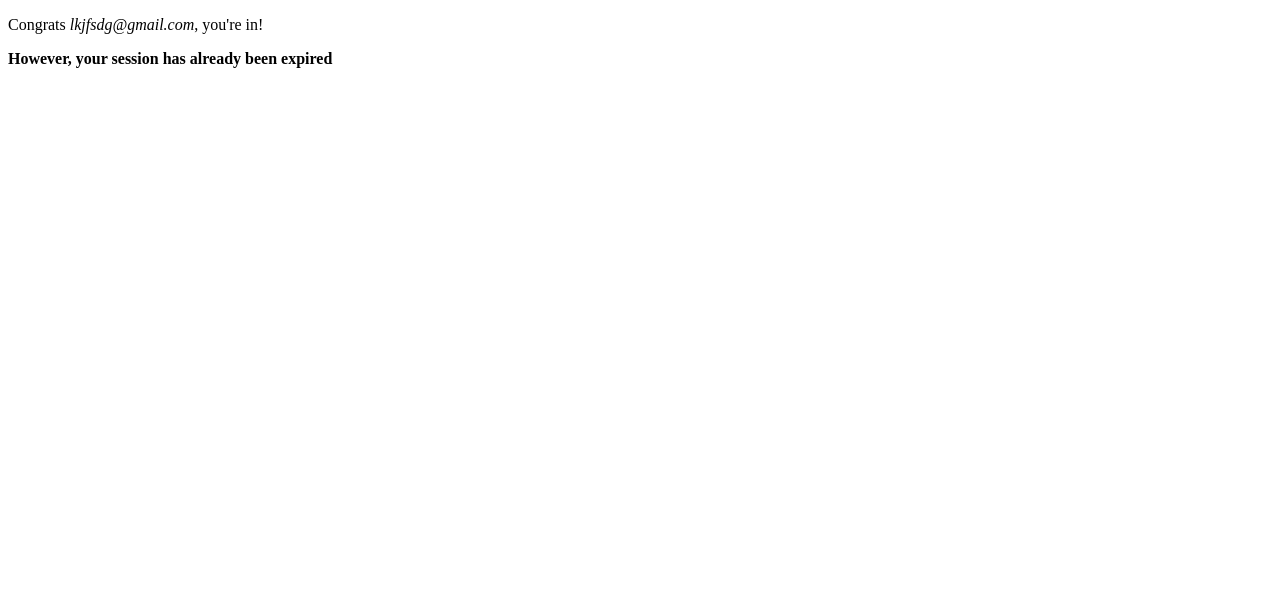
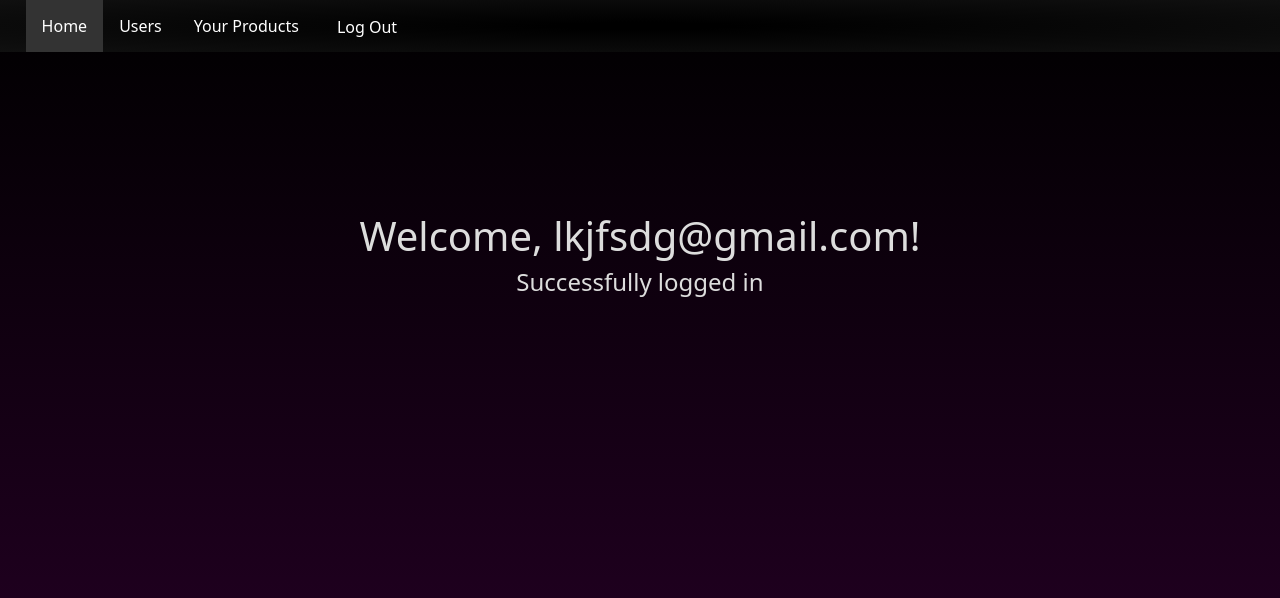
Before and after one commit to Falcarino/django-rest, a Django app: page /home/ in a window 1280 px wide. Shown: the top 598 px of the page. Run offline with Django 4.2, Linux system fonts and the light colour scheme; a user stored in the database is signed in; some libraries are stand-ins or nearby versions.

Commit message:
feat(UI): Designed the home page, provided functionality to the logout button

```diff
--- a/api_handler/authentication/templates/login.html
+++ b/api_handler/authentication/templates/login.html
@@ -1,4 +1,6 @@
 {% extends "base_generic.html" %}
+
+<html lang="en">
 
 {% block content %}
 
@@ -29,3 +31,5 @@
   <p>If you don't have a user account <a href="{% url 'register' %}">click here</a> to register</p>
 
 {% endblock %}
+
+</html>
--- a/api_handler/authentication/templates/register.html
+++ b/api_handler/authentication/templates/register.html
@@ -1,4 +1,6 @@
 {% extends "base_generic.html" %}
+
+<html lang="en">
 
 {% block content %}
   {% if not passwords_match %}
@@ -26,3 +28,5 @@
   </form>
 
 {% endblock %}
+
+</html>
--- a/api_handler/authentication/urls.py
+++ b/api_handler/authentication/urls.py
@@ -1,8 +1,8 @@
 from django.urls import path
-from .views import SignInView
-from .views import SignUpView
+from .views import SignInView, SignUpView, LogoutView
 
 urlpatterns = [
-    path('', SignInView.as_view(), name='login'),
+    path('login/', SignInView.as_view(), name='login'),
+    path('logout/', LogoutView.as_view(), name='logout'),
     path('register/', SignUpView.as_view(), name='register')
 ]
--- a/api_handler/core/settings.py
+++ b/api_handler/core/settings.py
@@ -42,6 +42,7 @@ INSTALLED_APPS = [
     'django.contrib.messages',
     'django.contrib.staticfiles',
     'rest_framework',
+    'bootstrap5',
     'core',
     'authentication',
     'home',
@@ -131,7 +132,11 @@ USE_TZ = True
 # Static files (CSS, JavaScript, Images)
 # https://docs.djangoproject.com/en/4.1/howto/static-files/
 
+STATIC_ROOT = BASE_DIR / 'api_handler'
 STATIC_URL = 'static/'
+STATICFILES_DIRS = [
+
+]
 
 # Default primary key field type
 # https://docs.djangoproject.com/en/4.1/ref/settings/#default-auto-field
--- a/api_handler/core/templates/base_generic.html
+++ b/api_handler/core/templates/base_generic.html
@@ -1,10 +1,23 @@
 <!DOCTYPE html>
 <html lang="en">
+
 <head>
-  {% block title %}<title>Test Site</title>{% endblock %}
+  {% load bootstrap5 %}
+  {% bootstrap_css %}
+  {% bootstrap_messages %}
+  <!-- Meta tags -->
+  <meta charset="utf-8">
+  <meta name="viewport" content="width=device-width, initial-scale=1">
+
+  <!-- Bootstrap CSS -->
+  <link href="https://cdn.jsdelivr.net/npm/bootstrap@5.0.2/dist/css/bootstrap.min.css" rel="stylesheet" integrity="sha384-EVSTQN3/azprG1Anm3QDgpJLIm9Nao0Yz1ztcQTwFspd3yD65VohhpuuCOmLASjC" crossorigin="anonymous">
+
+  {% block head %}
+
+  {% endblock %}
 </head>
-<body>
-  {% block sidebar %}<!-- insert default navigation text for every page -->{% endblock %}
-  {% block content %}<!-- default content text (typically empty) -->{% endblock %}
-</body>
+
+{% block content %}
+
+{% endblock %}
 </html>
--- a/api_handler/core/urls.py
+++ b/api_handler/core/urls.py
@@ -9,6 +9,6 @@ urlpatterns = [
     path('api/users/', include('users.urls')),
     path('api/products/', include('products.urls')),
     path('', lambda request: redirect('home/', permanent=False)),
-    path('login/', include('authentication.urls')),
+    path('auth/', include('authentication.urls')),
     path('home/', include('home.urls'))
 ]
--- /dev/null
+++ b/api_handler/home/static/style.css
@@ -0,0 +1,65 @@
+html {
+    height: 100%;
+}
+
+header {
+    padding-top: 0;
+    height: 52px;
+    background: radial-gradient(#000000 10%, #101010);
+}
+
+ul {
+    list-style-type: none;
+    margin: 0;
+    padding: 0;
+    overflow: hidden;
+}
+
+li {
+  padding-left: 2vw;
+}
+
+li a {
+    float: left;
+    display: block;
+    color: white;
+    text-align: center;
+    padding: 14px 16px;
+    text-decoration: none;
+}
+
+li a:hover:not(.active) {
+  background-color: #151515;
+}
+
+.active {
+  background-color: #333;
+}
+
+.logout {
+    float: right
+    text-align: center;
+    text-decoration: none;
+    display: inline-block;
+    transition-duration: 0.4s;
+    cursor: pointer;
+    background-color: transparent;
+    outline: none;
+    border: none;
+}
+
+body {
+    height: 100%;
+    background: linear-gradient(#000000, #280028);
+    background-size: cover;
+}
+
+.divider {
+    padding: 8px;
+    height: 20vh;
+}
+
+.greeting {
+    text-align: center;
+    color: #ddd;
+}
--- a/api_handler/home/templates/home.html
+++ b/api_handler/home/templates/home.html
@@ -1,14 +1,30 @@
 {% extends "base_generic.html" %}
+{% load static %}
 
-{% block sidebar %}
-
-
-
+{% block head %}
+    <title>Home</title>
+    <link rel="stylesheet" href="{% static 'style.css' %}">
 {% endblock %}
 
 {% block content %}
 
-    <p>Congrats <i>{{ email }}</i>, you're in!</p>
-    <strong><p>However, your session has already been expired</p></strong>
+<body>
 
+    <header>
+        <ul>
+            <li><a class="active" href="#home">Home</a></li>
+            <li><a href="#">Users</a></li>
+            <li><a href="#">Your Products</a></li>
+            <li><button class="logout"><a href="{% url 'logout' %}">Log Out</a></button></li>
+        </ul>
+    </header>
+
+    <div class="divider"></div>
+    <div class="greeting">
+        <h1>Welcome, {{ email }}!</h1>
+        <h4>Successfully logged in</h4>
+    </div>
+</body>
+
+</html>
 {% endblock %}
--- a/api_handler/home/views.py
+++ b/api_handler/home/views.py
@@ -2,6 +2,9 @@ from django.contrib.auth.mixins import LoginRequiredMixin
 from rest_framework.views import APIView
 from django.shortcuts import render
 
+
+def logout():
+    pass
 
 # TODO: Develop a home page with sidebar with options like all users count, viewing their products, etc.
 class HomeView(LoginRequiredMixin, APIView):
@@ -9,10 +12,9 @@ class HomeView(LoginRequiredMixin, APIView):
     redirect_field_name = 'redirect_to'
 
     def get(self, request):
-        request.session.flush()  # TODO: delete when a logout function is implemented
         user = request.user
-
         context = {
             'email': user,
         }
+
         return render(request, 'home.html', context=context)
--- a/requirements.txt
+++ b/requirements.txt
@@ -27,3 +27,4 @@ six==1.16.0
 sqlparse==0.4.3
 tomli==2.0.1
 tzdata==2022.7
+django-bootstrap-v5==1.0.11
```
Also changed, not shown: api_handler/authentication/views.py (+8 -0 lines).
